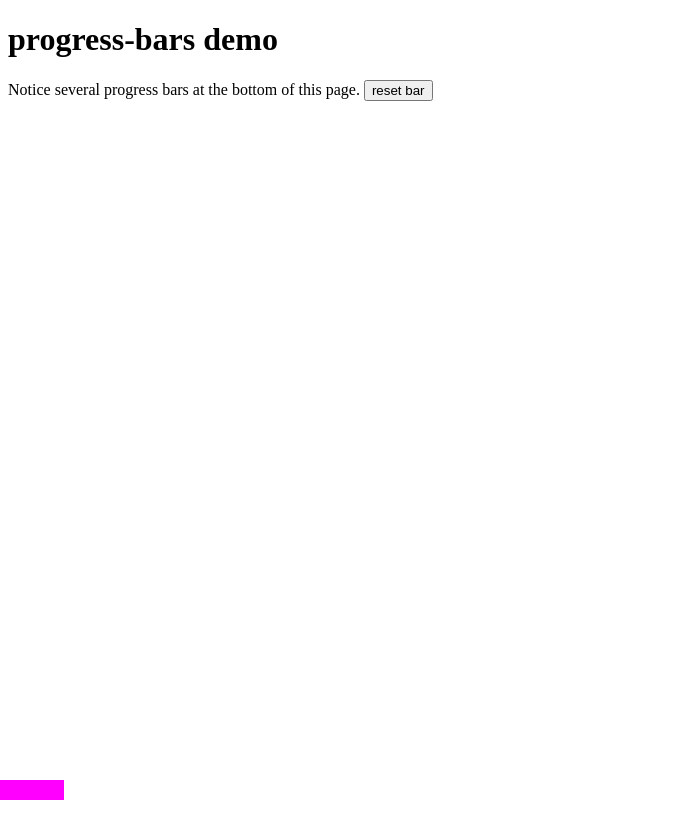
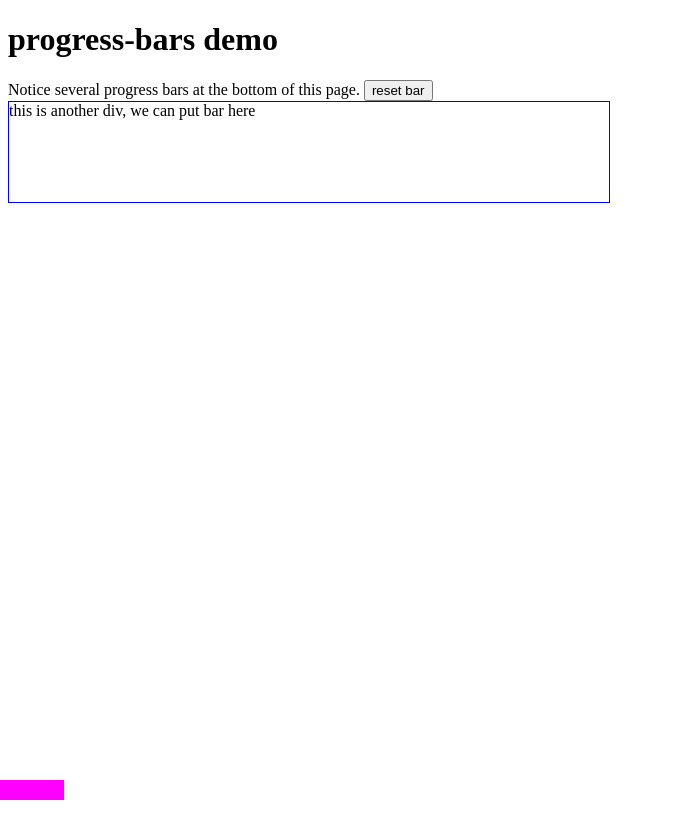
Before and after one commit to bahmutov/progress-full-width, a website: page index.html in a window 1280 px wide. Shown: the whole page, without its empty margins (0-673 px from the left). Drawn offline with Linux system fonts and the light colour scheme.

Commit message:
feat: pass selector to put bar into an element, close #9

```diff
--- a/bar.js
+++ b/bar.js
@@ -42,7 +42,12 @@
 
     style.backgroundColor = options.color
     element.classList.add('progressFullWidth')
-    document.body.appendChild(element)
+    if (options.selector) {
+      var container = document.querySelector(options.selector)
+      container.appendChild(element)
+    } else {
+      document.body.appendChild(element)
+    }
 
     var bar = {
       _element: element,
--- a/index.html
+++ b/index.html
@@ -8,6 +8,11 @@
     /* try making the page tall to debug position bug */
     min-height: 1000px;
   }
+  .something {
+    width: 600px;
+    height: 100px;
+    border: 1px solid blue;
+  }
   </style>
 </head>
 <body>
@@ -15,11 +20,16 @@
   Notice several progress bars at the bottom of this page.
   <button id="reset">reset bar</button>
 
+  <div class="something">
+    this is another div, we can put bar here
+  </div>
+
   <script>
   var bar = progressBars.init({
     height: 20,
     color: '#ff00ff',
-    zindex: 101
+    zindex: 101,
+    selector: '.something'
   });
   console.assert(bar, 'did not create bar');
   bar.timer(100);
```
Also changed, not shown: README.md, bar.min.js.
